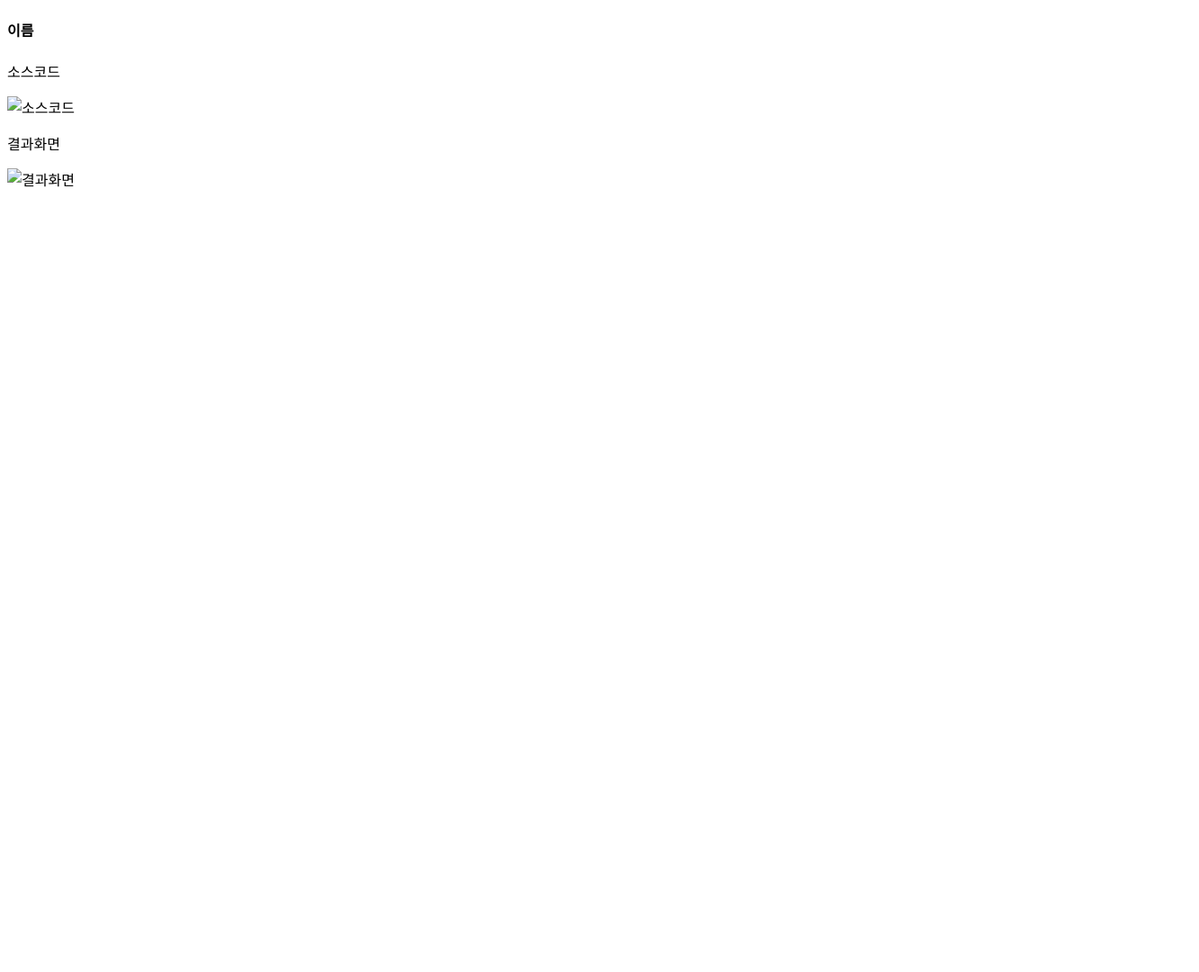
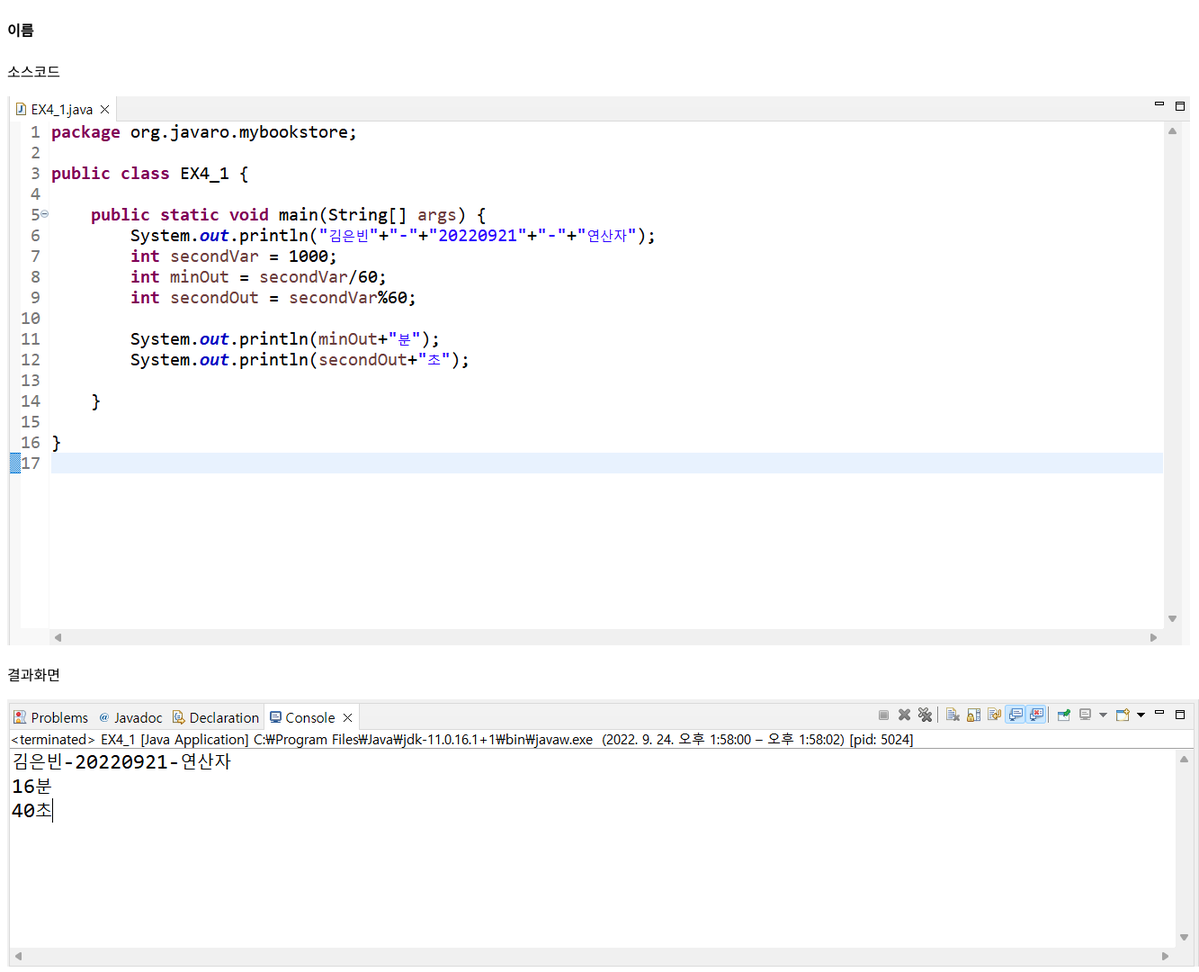
Before and after one commit to eunbin8563/eunbin8563.github.io, a plain HTML site: page java/hw4_1_1.html in a window 1280 px wide. Shown: the whole page at 90% size, 1333 px wide, since content can reach past the window. Before the commit the page ends 800 px from the top, so only its background shows below. Drawn offline with nearby package versions, Linux system fonts and the light colour scheme.

Commit message:
Update hw4_1_1.html

```diff
--- a/java/hw4_1_1.html
+++ b/java/hw4_1_1.html
@@ -12,12 +12,12 @@
 <body><header></header><section>
   <h4>이름</h4><p>소스코드</p>
   <picture>
-    <source media="(min-width: 768px)" srcset="./hw4_1_1.png"/>
+    <source media="(min-width: 768px)" srcset="./hw4_1_1s1.png"/>
     <img src="./20xx01x1s1_small.png" alt="소스코드" style="width:auto;"/>
   </picture>
   <p>결과화면</p>
   <picture>
-    <source media="(min-width: 768px)" srcset="./hw4_1_1.png"/>
+    <source media="(min-width: 768px)" srcset="./hw4_1_1r1.png"/>
     <img src="./20xx01x1r1_small.png" alt="결과화면" style="width:auto;"/>
   </picture>
 </section></body></html>
```
